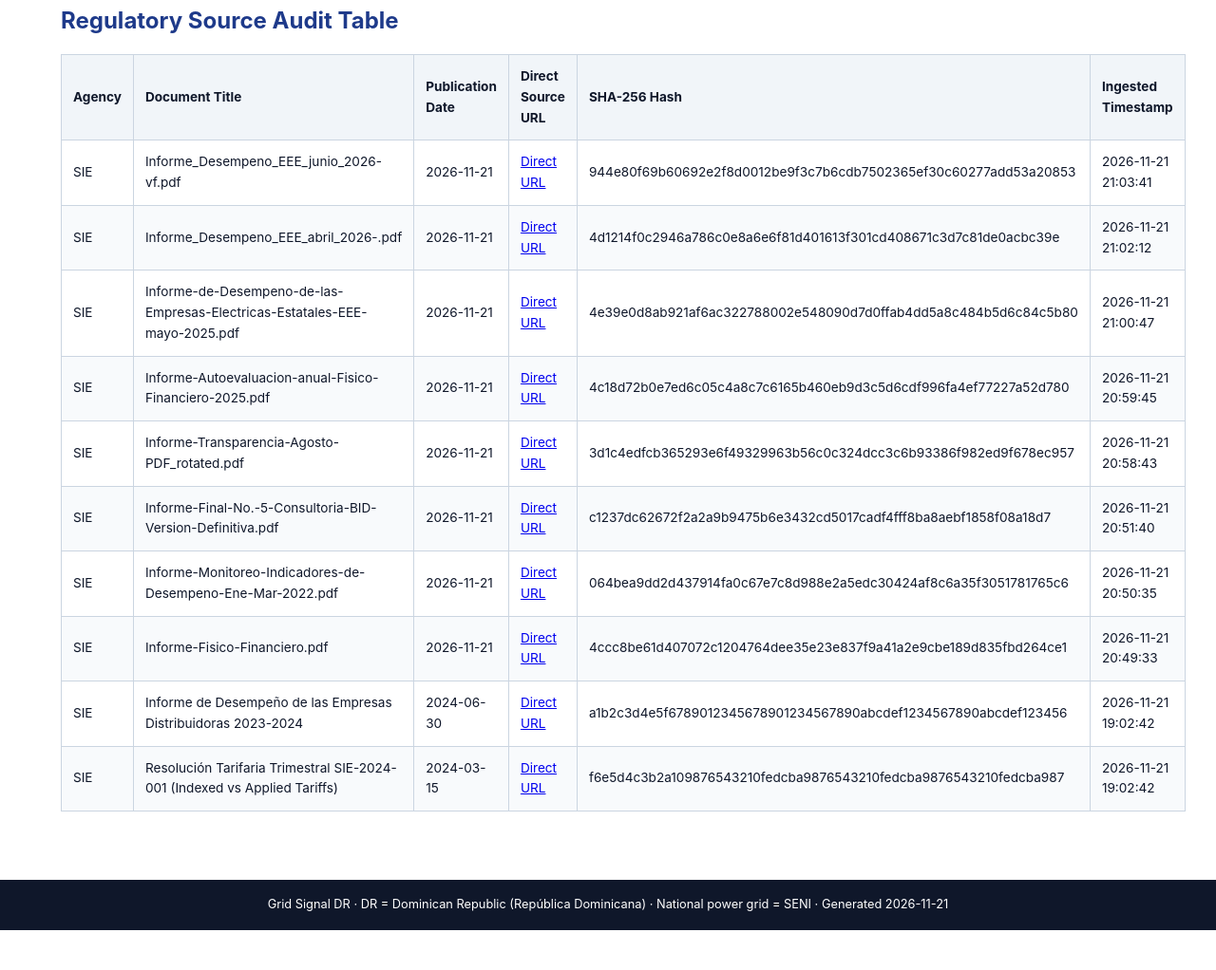
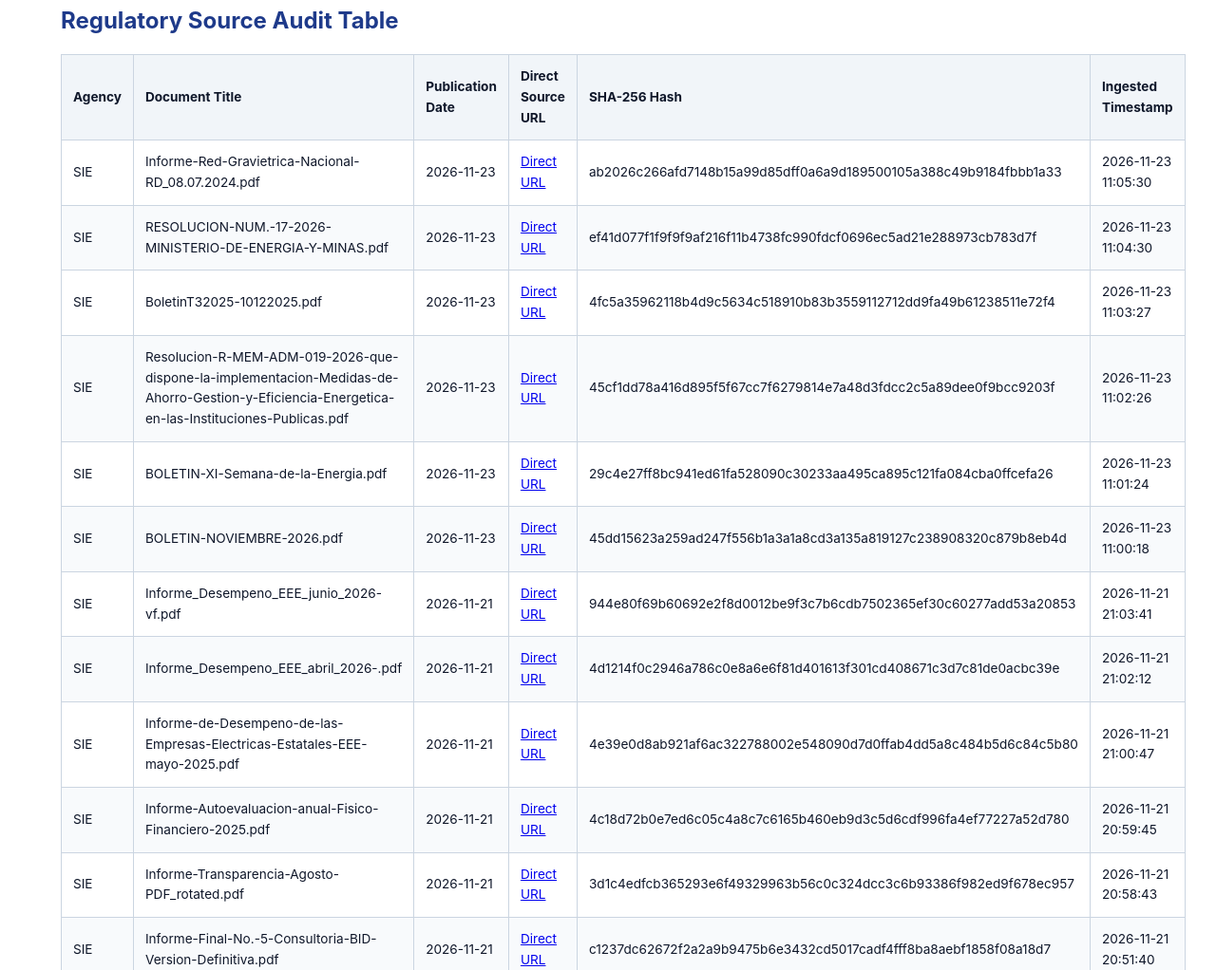
Before and after one commit to jhonasttan/grid-signal-dr-site, a plain HTML site: page methodology.html in a window 1280 px wide. Shown: the part 747-1769 px from the top of the page at 95% size. Before the commit the page ends 1727 px from the top, so only its background shows below. Drawn offline with Linux system fonts and the light colour scheme.

Commit message:
Update Grid Signal DR storefront 2026-11-23

```diff
--- a/methodology.html
+++ b/methodology.html
@@ -115,6 +115,54 @@
 
     <tr>
       <td>SIE</td>
+      <td>Informe-Red-Gravietrica-Nacional-RD_08.07.2024.pdf</td>
+      <td>2026-11-23</td>
+      <td><a href="https://mem.gob.do/wp-content/uploads/2024/12/Informe-Red-Gravietrica-Nacional-RD_08.07.2024.pdf" target="_blank">Direct URL</a></td>
+      <td>ab2026c266afd7148b15a99d85dff0a6a9d189500105a388c49b9184fbbb1a33</td>
+      <td>2026-11-23 11:05:30</td>
+    </tr>
+    <tr>
+      <td>SIE</td>
+      <td>RESOLUCION-NUM.-17-2026-MINISTERIO-DE-ENERGIA-Y-MINAS.pdf</td>
+      <td>2026-11-23</td>
+      <td><a href="https://mem.gob.do/wp-content/uploads/2026/04/RESOLUCION-NUM.-17-2026-MINISTERIO-DE-ENERGIA-Y-MINAS.pdf" target="_blank">Direct URL</a></td>
+      <td>ef41d077f1f9f9f9af216f11b4738fc990fdcf0696ec5ad21e288973cb783d7f</td>
+      <td>2026-11-23 11:04:30</td>
+    </tr>
+    <tr>
+      <td>SIE</td>
+      <td>BoletinT32025-10122025.pdf</td>
+      <td>2026-11-23</td>
+      <td><a href="https://mem.gob.do/wp-content/uploads/2025/12/BoletinT32025-10122025.pdf" target="_blank">Direct URL</a></td>
+      <td>4fc5a35962118b4d9c5634c518910b83b3559112712dd9fa49b61238511e72f4</td>
+      <td>2026-11-23 11:03:27</td>
+    </tr>
+    <tr>
+      <td>SIE</td>
+      <td>Resolucion-R-MEM-ADM-019-2026-que-dispone-la-implementacion-Medidas-de-Ahorro-Gestion-y-Eficiencia-Energetica-en-las-Instituciones-Publicas.pdf</td>
+      <td>2026-11-23</td>
+      <td><a href="https://mem.gob.do/wp-content/uploads/2026/03/Resolucion-R-MEM-ADM-019-2026-que-dispone-la-implementacion-Medidas-de-Ahorro-Gestion-y-Eficiencia-Energetica-en-las-Instituciones-Publicas.pdf" target="_blank">Direct URL</a></td>
+      <td>45cf1dd78a416d895f5f67cc7f6279814e7a48d3fdcc2c5a89dee0f9bcc9203f</td>
+      <td>2026-11-23 11:02:26</td>
+    </tr>
+    <tr>
+      <td>SIE</td>
+      <td>BOLETIN-XI-Semana-de-la-Energia.pdf</td>
+      <td>2026-11-23</td>
+      <td><a href="https://mem.gob.do/wp-content/uploads/2026/10/BOLETIN-XI-Semana-de-la-Energia.pdf" target="_blank">Direct URL</a></td>
+      <td>29c4e27ff8bc941ed61fa528090c30233aa495ca895c121fa084cba0ffcefa26</td>
+      <td>2026-11-23 11:01:24</td>
+    </tr>
+    <tr>
+      <td>SIE</td>
+      <td>BOLETIN-NOVIEMBRE-2026.pdf</td>
+      <td>2026-11-23</td>
+      <td><a href="https://mem.gob.do/wp-content/uploads/2026/10/BOLETIN-NOVIEMBRE-2026.pdf" target="_blank">Direct URL</a></td>
+      <td>45dd15623a259ad247f556b1a3a1a8cd3a135a819127c238908320c879b8eb4d</td>
+      <td>2026-11-23 11:00:18</td>
+    </tr>
+    <tr>
+      <td>SIE</td>
       <td>Informe_Desempeno_EEE_junio_2026-vf.pdf</td>
       <td>2026-11-21</td>
       <td><a href="https://mem.gob.do/wp-content/uploads/2026/09/Informe_Desempeno_EEE_junio_2026-vf.pdf" target="_blank">Direct URL</a></td>
@@ -198,7 +246,7 @@
   </div>
 
   <footer class="footer">
-    Grid Signal DR · DR = Dominican Republic (República Dominicana) · National power grid = SENI · Generated 2026-11-21
+    Grid Signal DR · DR = Dominican Republic (República Dominicana) · National power grid = SENI · Generated 2026-11-23
   </footer>
 </body>
 </html>
```
Also changed, not shown: index.html (+1 -1 lines), latest-report.html (+3 -3 lines).
